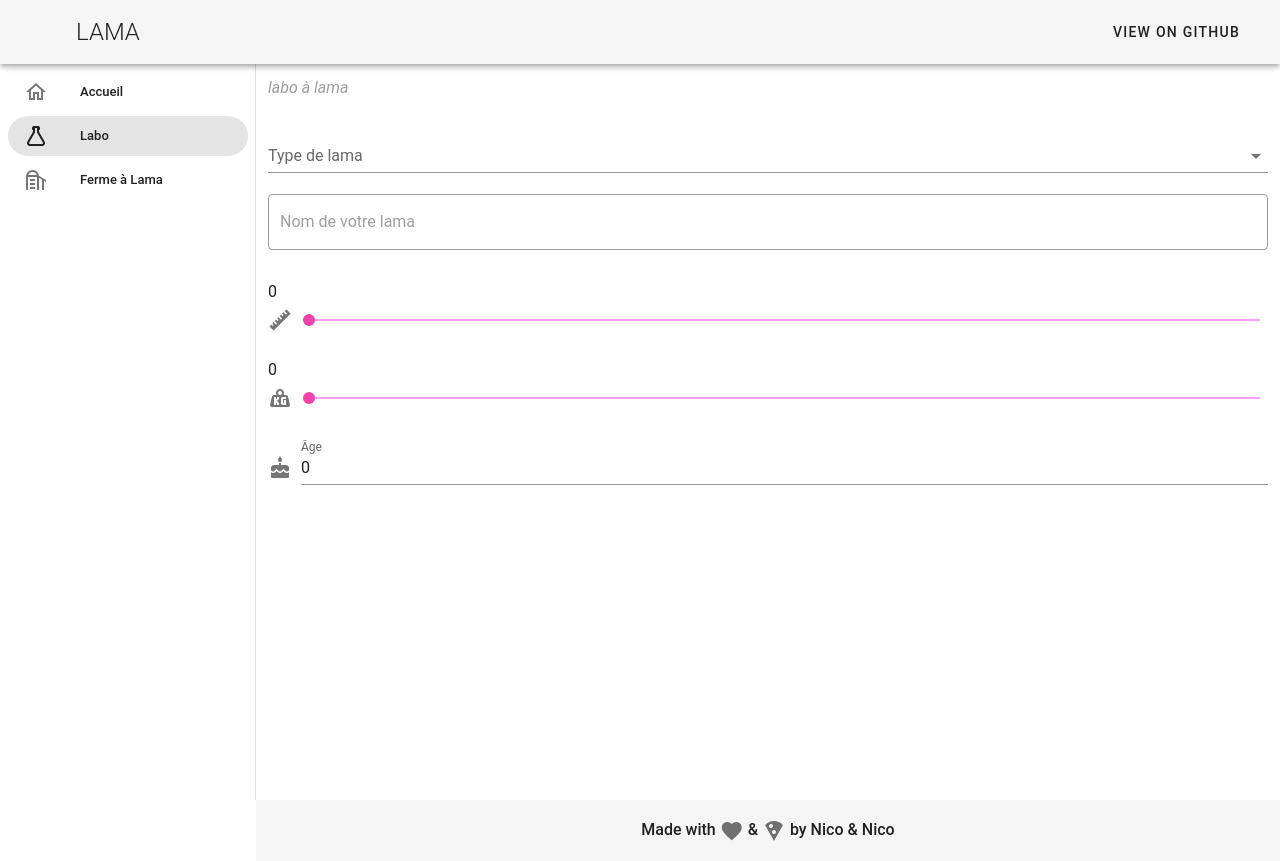
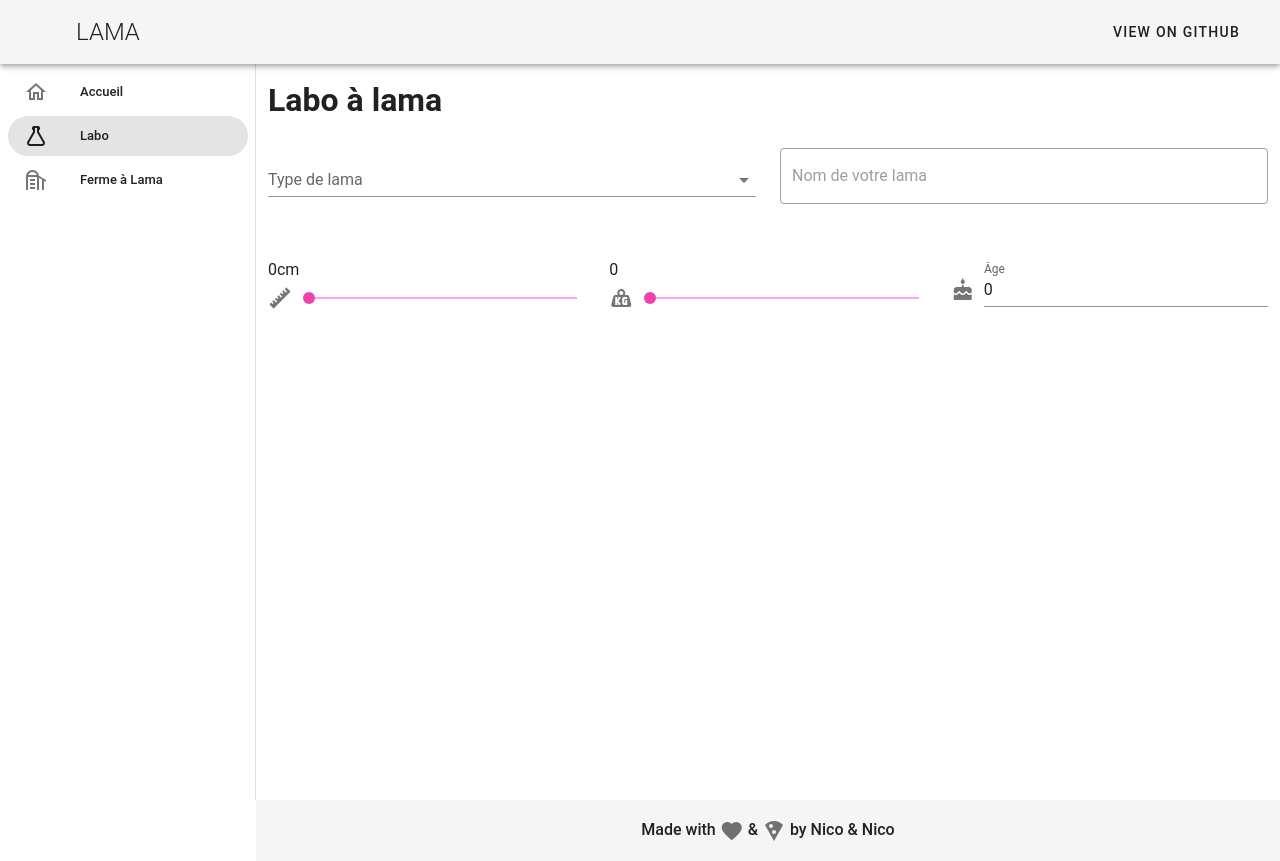
Before and after one commit to NicolasDeleplace/training-vuejs, a Vue app: page /lab in a window 1280 px wide. Built offline with nearby package versions, Linux system fonts and the light colour scheme; a small style sheet from the web is missing.

Commit message:
fix cute errors

```diff
--- a/src/components/Lama/LamaCute.vue
+++ b/src/components/Lama/LamaCute.vue
@@ -8,7 +8,7 @@
                 aspect-ratio="1"
                 max-height="280px"
                 max-width="268px"
-                transition=""
+                :transition="false"
         ></v-img>
     </div>
 </template>
--- a/src/components/Lama/LamaCuteOptions.vue
+++ b/src/components/Lama/LamaCuteOptions.vue
@@ -66,7 +66,10 @@
 <script>
   export default {
     name: "LamaCuteOptions",
-    props: ['options']
+    props: ['options'],
+    data:()=>({
+      tab: null,
+    })
   }
 </script>
 
--- a/src/views/Farm.vue
+++ b/src/views/Farm.vue
@@ -1,5 +1,5 @@
 <template>
-  <v-container class="pb-12">
+  <v-container>
     <v-row>
       <v-col>
         <span class="display-2">Vos lamas</span>
--- a/src/views/Lab.vue
+++ b/src/views/Lab.vue
@@ -1,12 +1,12 @@
 <template>
-  <v-container class="pb-12">
+  <v-container>
     <v-row>
       <v-col>
-        <span class="grey--text font-italic">labo à lama</span>
+        <h1 class="display">Labo à lama</h1>
       </v-col>
     </v-row>
     <v-row>
-      <v-col>
+      <v-col cols="6">
         <v-select
                 :items="types"
                 label="Type de lama"
@@ -14,14 +14,20 @@
                 return-object
                 @change="selectOptions"
         ></v-select>
+      </v-col>
+      <v-col cols="6">
         <v-text-field outlined placeholder="Nom de votre lama" v-model="lama.name"></v-text-field>
-        {{lama.height}}
+      </v-col>
+      <v-col cols="4">
+        {{lama.height}}cm
         <v-slider
                 v-model="lama.height"
                 min="0"
                 max="200"
                 prepend-icon="mdi-ruler"
         ></v-slider>
+      </v-col>
+      <v-col cols="4">
         {{lama.weight}}
         <v-slider
                 v-model="lama.weight"
@@ -29,6 +35,8 @@
                 max="200"
                 prepend-icon="mdi-weight-kilogram"
         ></v-slider>
+      </v-col>
+      <v-col cols="4">
         <v-text-field prepend-icon="mdi-cake-variant" type="number" label="Âge" v-model="lama.age"></v-text-field>
       </v-col>
     </v-row>
@@ -81,7 +89,6 @@
       }
     },
     data: () => ({
-      tab: null,
       lama:{
         name: '',
         age: 0,
@@ -201,8 +208,9 @@
         this.lama.type = type.component
         this.lama.options = type.options
       },
-      addLama() {
-        this.$store.dispatch('addLama', this.lama);
+      async addLama() {
+        await this.$store.dispatch('addLama', this.lama);
+        this.$router.push({name:'farm'})
       }
     }
   }
```
